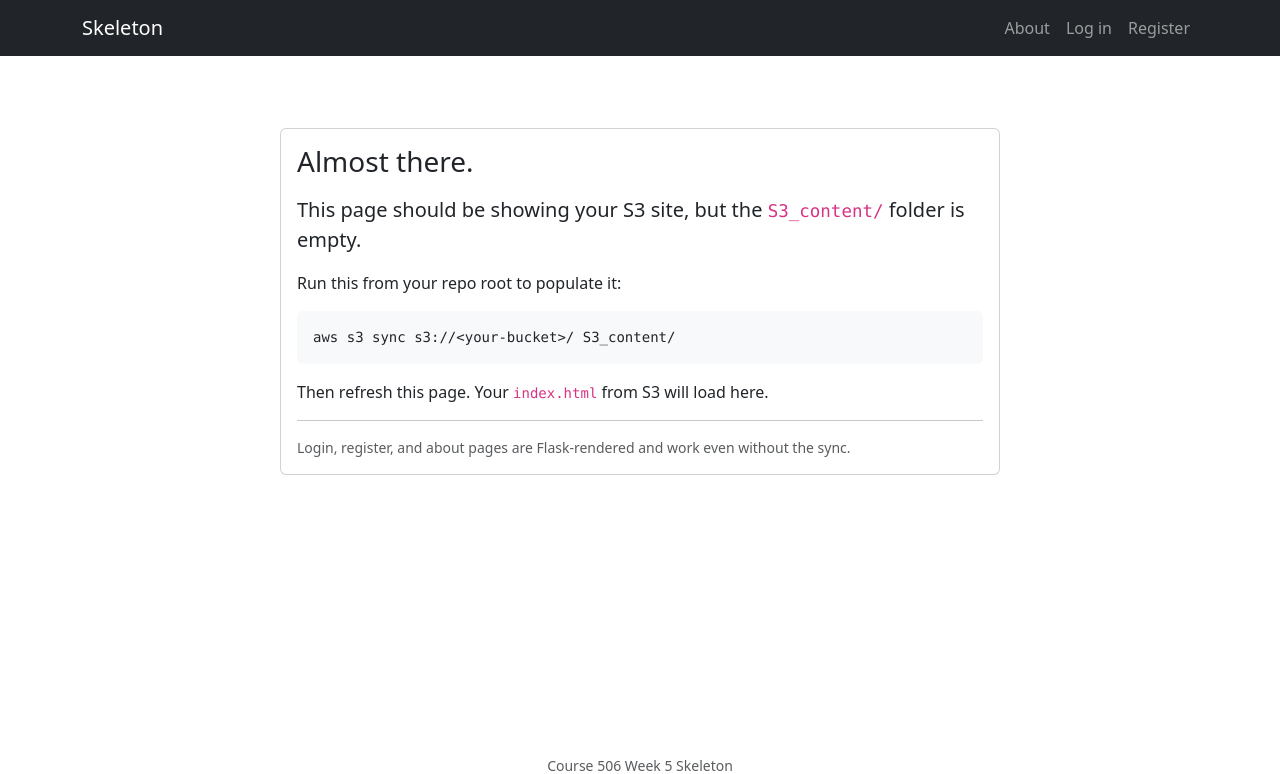
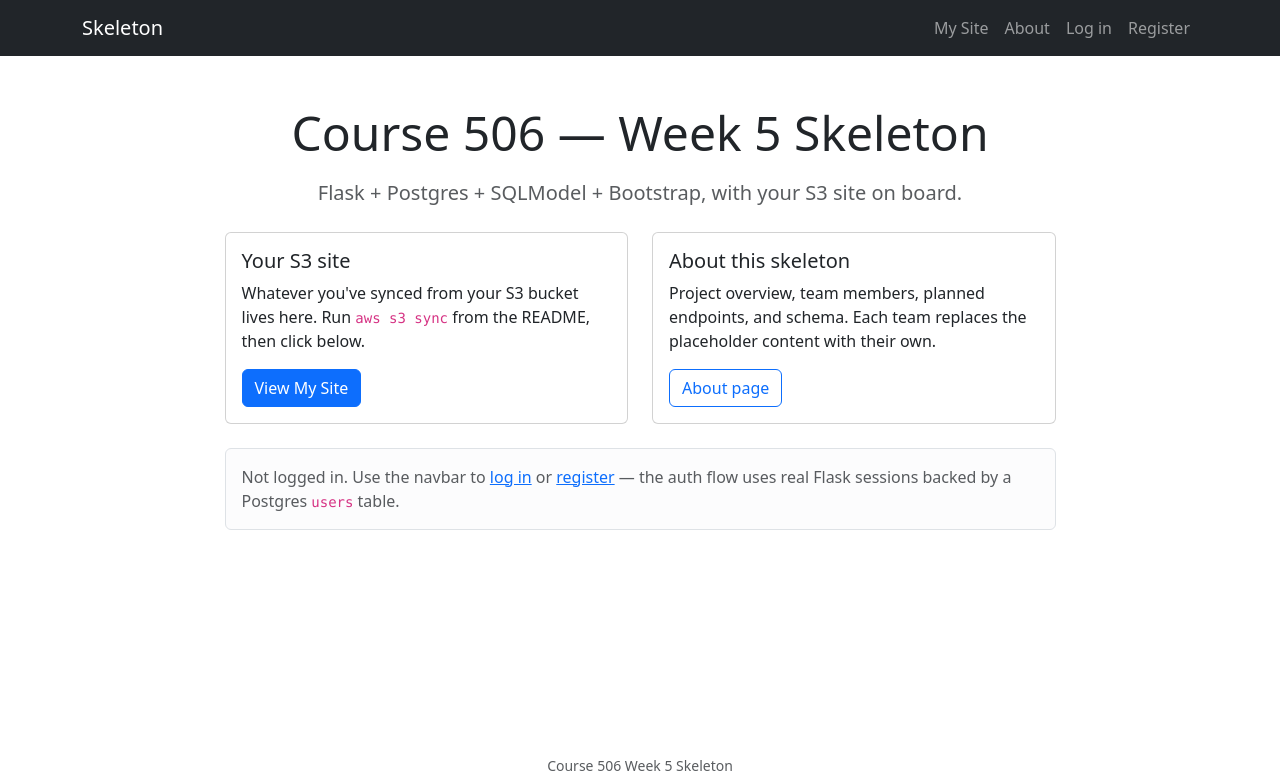
Before and after one commit to lhhunghimself/week_5_506_starter, a Flask app: page / in a window 1280 px wide. Shown: the top 774 px of the page. Run offline with Flask 3, Linux system fonts and the light colour scheme.

Commit message:
version 2

```diff
--- a/app.py
+++ b/app.py
@@ -95,22 +95,34 @@ def inject_user():
 # ---------------------------------------------------------------------------
 # Routes — your S3 static site
 #
-# The home page serves whatever you have in S3_content/. Populate this folder
-# by running:
+# Your S3 site lives at /site/. Populate the S3_content/ folder by running:
 #   aws s3 sync s3://<your-bucket>/ S3_content/
-# from the repo root. Flask serves index.html as the home page; any other
-# file in the folder is reachable at its path (e.g., S3_content/about.html
-# becomes /about.html). Routes defined below — login, register, etc. —
-# take priority over the catch-all and are Flask-rendered, not static.
+# from the repo root. Then click "My Site" in the navbar.
+#
+# The home page is Flask-rendered and acts as the entry point: it has the
+# navbar (Login/Register/About/My Site) and a brief landing message.
 # ---------------------------------------------------------------------------
 
 @app.route("/")
 def home():
+    return render_template("home.html")
+
+
+@app.route("/site/")
+def site_home():
     index_path = S3_CONTENT_DIR / "index.html"
     if not index_path.exists():
         # Friendly placeholder when the student hasn't synced yet.
         return render_template("placeholder.html"), 200
     return send_from_directory(S3_CONTENT_DIR, "index.html")
+
+
+@app.route("/site/<path:filename>")
+def serve_s3_content(filename):
+    file_path = S3_CONTENT_DIR / filename
+    if not file_path.exists() or not file_path.is_file():
+        abort(404)
+    return send_from_directory(S3_CONTENT_DIR, filename)
 
 
 # ---------------------------------------------------------------------------
@@ -187,22 +199,6 @@ def about():
 
 
 # ---------------------------------------------------------------------------
-# Routes — catch-all for everything else in S3_content/
-#
-# This MUST be defined last. Flask matches routes in registration order;
-# defining /<path:filename> before /login would intercept /login as a
-# request for the file "login" inside S3_content/.
-# ---------------------------------------------------------------------------
-
-@app.route("/<path:filename>")
-def serve_s3_content(filename):
-    file_path = S3_CONTENT_DIR / filename
-    if not file_path.exists() or not file_path.is_file():
-        abort(404)
-    return send_from_directory(S3_CONTENT_DIR, filename)
-
-
-# ---------------------------------------------------------------------------
 # First-run schema creation
 # ---------------------------------------------------------------------------
 
--- a/templates/base.html
+++ b/templates/base.html
@@ -12,6 +12,9 @@
         <div class="container">
             <a class="navbar-brand" href="{{ url_for('home') }}">Skeleton</a>
             <ul class="navbar-nav ms-auto">
+                <li class="nav-item">
+                    <a class="nav-link" href="{{ url_for('site_home') }}">My Site</a>
+                </li>
                 <li class="nav-item">
                     <a class="nav-link" href="{{ url_for('about') }}">About</a>
                 </li>
--- /dev/null
+++ b/templates/home.html
@@ -0,0 +1,62 @@
+{% extends "base.html" %}
+
+{% block title %}Home — Course 506 Week 5{% endblock %}
+
+{% block content %}
+<div class="row justify-content-center">
+    <div class="col-md-9">
+
+        <div class="text-center my-4">
+            <h1 class="display-5 mb-3">Course 506 — Week 5 Skeleton</h1>
+            <p class="lead text-muted">
+                Flask + Postgres + SQLModel + Bootstrap, with your S3 site on board.
+            </p>
+        </div>
+
+        <div class="row g-4">
+            <div class="col-md-6">
+                <div class="card h-100">
+                    <div class="card-body">
+                        <h5 class="card-title">Your S3 site</h5>
+                        <p class="card-text">
+                            Whatever you've synced from your S3 bucket lives here.
+                            Run <code>aws s3 sync</code> from the README, then click below.
+                        </p>
+                        <a href="{{ url_for('site_home') }}" class="btn btn-primary">
+                            View My Site
+                        </a>
+                    </div>
+                </div>
+            </div>
+            <div class="col-md-6">
+                <div class="card h-100">
+                    <div class="card-body">
+                        <h5 class="card-title">About this skeleton</h5>
+                        <p class="card-text">
+                            Project overview, team members, planned endpoints, and schema.
+                            Each team replaces the placeholder content with their own.
+                        </p>
+                        <a href="{{ url_for('about') }}" class="btn btn-outline-primary">
+                            About page
+                        </a>
+                    </div>
+                </div>
+            </div>
+        </div>
+
+        {% if user %}
+        <div class="alert alert-success mt-4 mb-0">
+            You're logged in as <strong>{{ user.username }}</strong>. The auth flow uses
+            real Flask sessions backed by a Postgres <code>users</code> table.
+        </div>
+        {% else %}
+        <div class="alert alert-light border mt-4 mb-0 text-muted">
+            Not logged in. Use the navbar to <a href="{{ url_for('login') }}">log in</a>
+            or <a href="{{ url_for('register') }}">register</a> — the auth flow uses real
+            Flask sessions backed by a Postgres <code>users</code> table.
+        </div>
+        {% endif %}
+
+    </div>
+</div>
+{% endblock %}
--- a/templates/placeholder.html
+++ b/templates/placeholder.html
@@ -21,6 +21,7 @@
                     <hr>
                     <p class="small text-muted mb-0">
                         Login, register, and about pages are Flask-rendered and work even without the sync.
+                        <a href="{{ url_for('home') }}">Back to home.</a>
                     </p>
                 </div>
             </div>
```
Also changed, not shown: tests/test_auth.py (+14 -2 lines), README.md.
